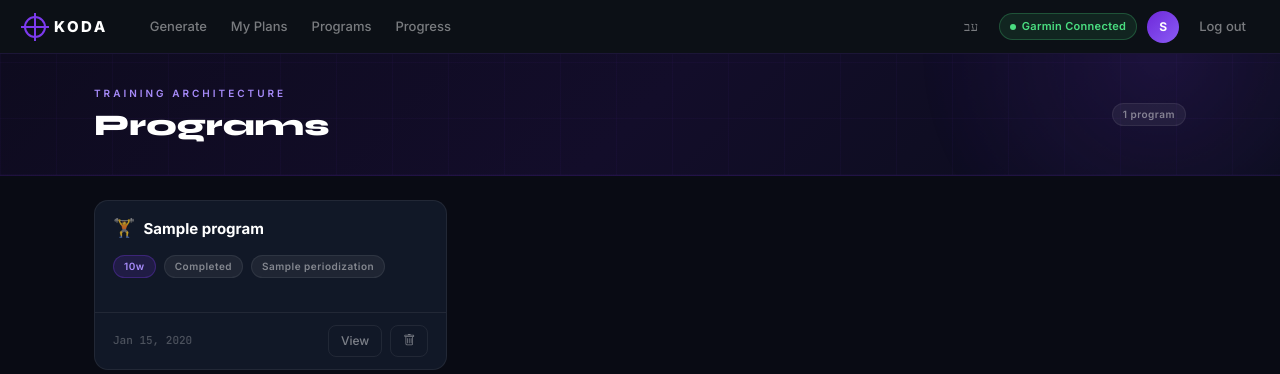
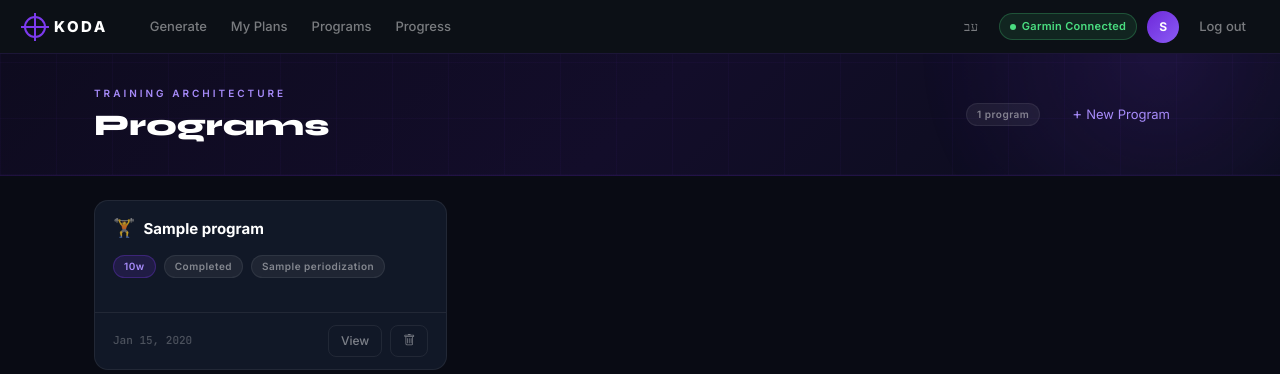
Before and after one commit to Danielsuri/GarminForge, a FastAPI app: page /my/programs in a window 1280 px wide. Shown: the top 374 px of the page. Run offline with FastAPI, Linux system fonts and the light colour scheme; the visitor is signed in with stand-in values (Sample User, id 1); tables that the repository leaves empty hold one stand-in row (values such as "Sample post").

Commit message:
feat(ui): wire + New Program button to /my/programs/new in programs list

```diff
--- a/web/templates/my_programs.html
+++ b/web/templates/my_programs.html
@@ -14,13 +14,17 @@
         <div class="koda-eyebrow">Training Architecture</div>
         <h1 class="koda-page-title">{{ t("nav_programs") }}</h1>
       </div>
-      {% if programs %}
       <div class="d-flex align-items-center gap-3 flex-wrap">
+        {% if programs %}
         <div class="koda-badge koda-badge--slate">
           {{ programs|length }} {{ "program" if programs|length == 1 else "programs" }}
         </div>
+        {% endif %}
+        <a href="{{ url_for('new_program_wizard') }}" class="koda-btn koda-btn--primary"
+           style="font-size:13px;padding:8px 16px;">
+          <span style="font-size:15px;margin-right:4px;">+</span>New Program
+        </a>
       </div>
-      {% endif %}
     </div>
   </div>
 </div>
@@ -97,7 +101,7 @@
     <div class="koda-phi koda-phi--lg mx-auto mb-4" aria-hidden="true"></div>
     <h3 class="koda-empty-title">{{ t("programs_no_programs") }}</h3>
     <p class="koda-empty-body mb-4">{{ t("programs_no_programs_desc") }}</p>
-    <a href="{{ url_for('index') }}" class="btn-koda-primary">
+    <a href="{{ url_for('new_program_wizard') }}" class="btn-koda-primary">
       <span style="font-size:15px;">+</span>{{ t("programs_generate_btn") }}
     </a>
   </div>
```
